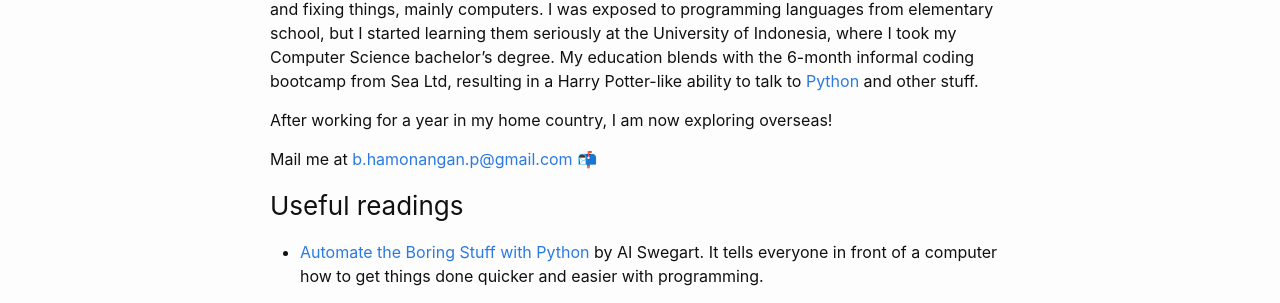
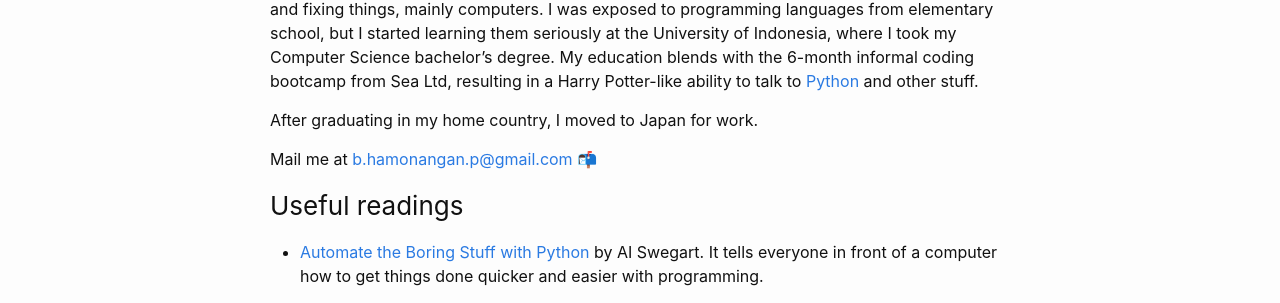
Before and after one commit to hamonangann/hamonangann.github.io, a Jekyll site: the page built from about-en.markdown, in a window 1280 px wide. Shown: the part 191-494 px from the top of the page. Built offline with Jekyll 4.4.1, drawn with Linux system fonts in a browser that asks for light colours.

Commit message:
update about

```diff
--- a/about-en.markdown
+++ b/about-en.markdown
@@ -5,7 +5,7 @@ permalink: /about/
 ---
 **B. Hamonangan:** I was born in [Java](https://en.wikipedia.org/wiki/Java) as the firstborn of three siblings with a hobby of breaking and fixing things, mainly computers. I was exposed to programming languages from elementary school, but I started learning them seriously at the University of Indonesia, where I took my Computer Science bachelor's degree. My education blends with the 6-month informal coding bootcamp from Sea Ltd, resulting in a Harry Potter-like ability to talk to [Python](https://en.wikipedia.org/wiki/Python_(programming_language)) and other stuff.
 
-After working for a year in my home country, I am now exploring overseas!
+After graduating in my home country, I moved to Japan for work.
 
 Mail me at [b.hamonangan.p@gmail.com
 ](mailto:b.hamonangan.p@gmail.com) 📬
```
